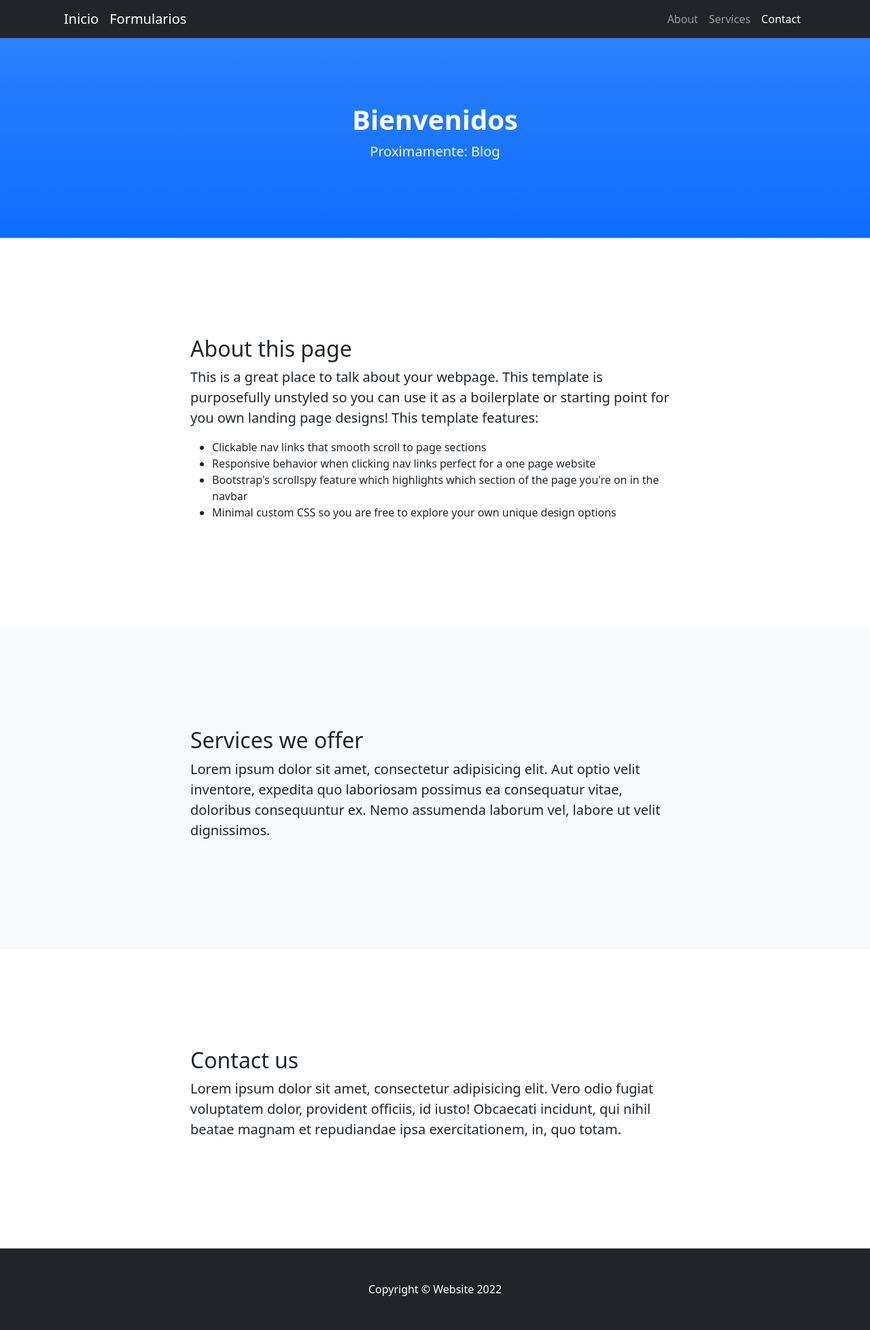
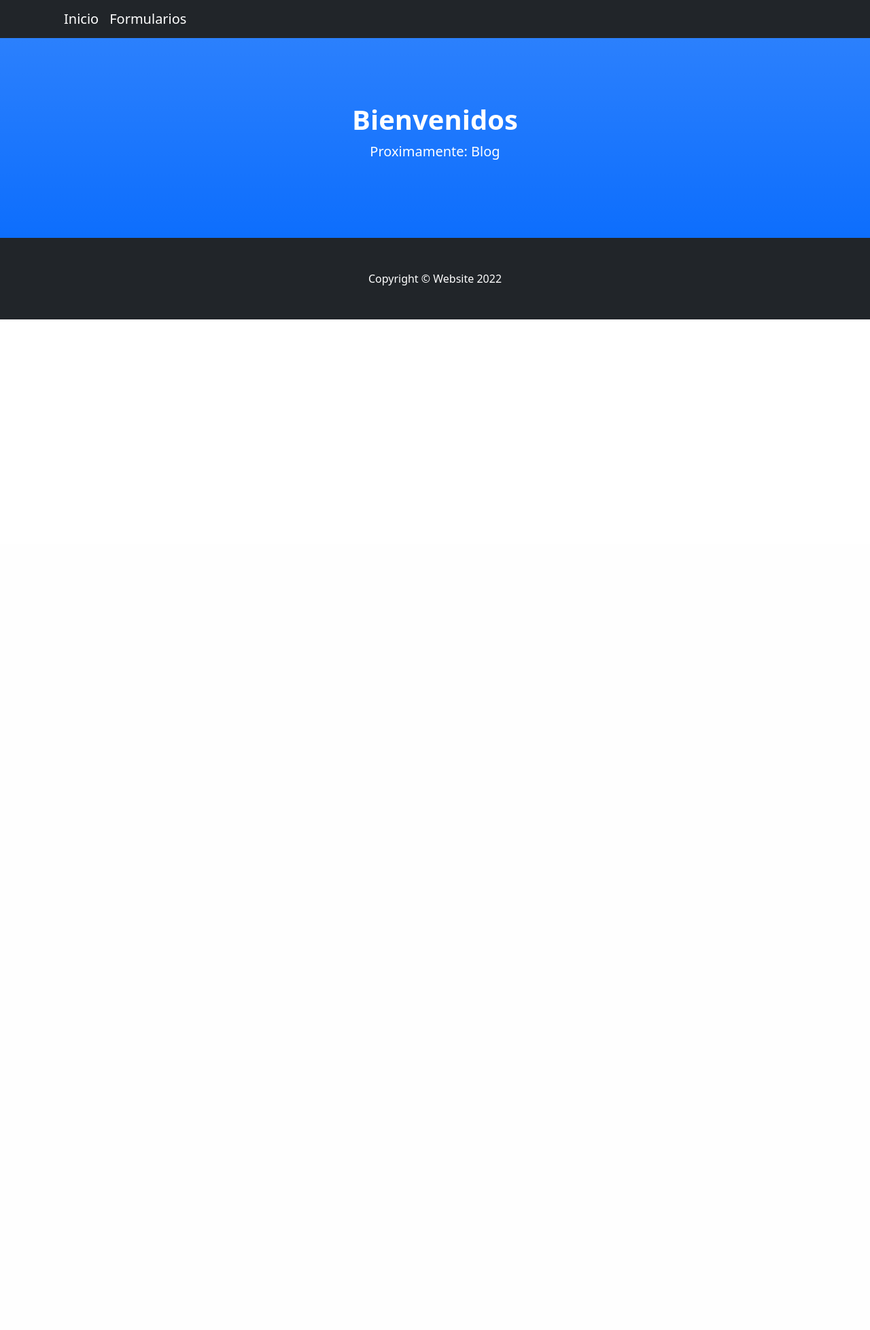
Before and after one commit to francoparnetti/Entrega1-Parnetti, a Django app: page / in a window 1280 px wide. Shown: the whole page at 68% size. After the commit the page ends 470 px from the top, so only its background shows below. Run offline with Django 4.2, Linux system fonts and the light colour scheme; some libraries are stand-ins or nearby versions.

Commit message:
Mas cambios sobre los templates para empezar a trabajar con las clases y los formularios

```diff
--- a/index/templates/index/homepage.html
+++ b/index/templates/index/homepage.html
@@ -2,6 +2,8 @@
 
 
 {% block body %}
+
+
 
 
         <!-- Header-->
@@ -9,15 +11,16 @@
             <div class="container px-4 text-center">
                 <h1 class="fw-bolder"> Bienvenidos </h1>
                 <p class="lead"> Proximamente: Blog</p>
+
                 {% comment %} <a class="btn btn-lg btn-light" href="#about">Start scrolling!</a> {% endcomment %}
             </div>
         </header>
         <!-- About section-->
-        <section id="about">
+        {% comment %} <section id="about">
             <div class="container px-4">
                 <div class="row gx-4 justify-content-center">
                     <div class="col-lg-8">
-                        <h2>About this page</h2>
+                        <h2> About</h2>
                         <p class="lead">This is a great place to talk about your webpage. This template is purposefully unstyled so you can use it as a boilerplate or starting point for you own landing page designs! This template features:</p>
                         <ul>
                             <li>Clickable nav links that smooth scroll to page sections</li>
@@ -28,9 +31,9 @@
                     </div>
                 </div>
             </div>
-        </section>
+        </section> {% endcomment %}
         <!-- Services section-->
-        <section class="bg-light" id="services">
+        {% comment %} <section class="bg-light" id="services">
             <div class="container px-4">
                 <div class="row gx-4 justify-content-center">
                     <div class="col-lg-8">
@@ -39,9 +42,9 @@
                     </div>
                 </div>
             </div>
-        </section>
+        </section> {% endcomment %}
         <!-- Contact section-->
-        <section id="contact">
+        {% comment %} <section id="contact">
             <div class="container px-4">
                 <div class="row gx-4 justify-content-center">
                     <div class="col-lg-8">
@@ -50,7 +53,7 @@
                     </div>
                 </div>
             </div>
-        </section>
+        </section> {% endcomment %}
 
 
 
--- a/index/templates/index/index.html
+++ b/index/templates/index/index.html
@@ -12,26 +12,30 @@
         <!-- Core theme CSS (includes Bootstrap)-->
         <link href={% static 'css/styles.css' %} rel="stylesheet" />
     </head>
+
+
+
     <body id="page-top">
         <!-- Navigation-->
         <nav class="navbar navbar-expand-lg navbar-dark bg-dark fixed-top" id="mainNav">
             <div class="container px-4">
-                <a class="navbar-brand" href="#page-top"> Inicio </a>
-                <a class="navbar-brand" href="#page-top"> Formularios </a>
+                <a class="navbar-brand" href={% url 'index' %}> Inicio </a>
+                <a class="navbar-brand" href={% url 'forms' %}> Formularios </a>
                 <button class="navbar-toggler" type="button" data-bs-toggle="collapse" data-bs-target="#navbarResponsive" aria-controls="navbarResponsive" aria-expanded="false" aria-label="Toggle navigation"><span class="navbar-toggler-icon"></span></button>
                 <div class="collapse navbar-collapse" id="navbarResponsive">
-                    <ul class="navbar-nav ms-auto">
-                        <li class="nav-item"><a class="nav-link" href="#about">About</a></li>
-                        <li class="nav-item"><a class="nav-link" href="#services">Services</a></li>
-                        <li class="nav-item"><a class="nav-link" href="#contact">Contact</a></li>
+                    {% comment %} <ul class="navbar-nav ms-auto">
+                        <li class="nav-item"><a class="nav-link" href="#about"> Sobre Nosotros</a></li> {% endcomment %}
+
                     </ul>
                 </div>
             </div>
         </nav>
 
-        {% block body %}{% endblock body %}
 
 
+
+
+        {% block body %}{% endblock body %}
 
 
 
--- a/index/urls.py
+++ b/index/urls.py
@@ -1,8 +1,9 @@
 from django import urls
 
 from django.urls import path
-from .views import index
+from .views import index, forms
 
 urlpatterns = [
     path("", index, name = "index"),
+    path("forms/", forms, name = "forms")
 ]
--- a/index/views.py
+++ b/index/views.py
@@ -5,3 +5,7 @@ from django.shortcuts import render
 
 def index(request):
     return render(request, "index/homepage.html", {})
+
+
+def forms(request):
+    return render(request, "index/forms.html", {})
```
Also changed, not shown: index/templates/index/forms.html (added, +15 -0 lines), index/static/scripts.js (renamed from index/static/js/scripts.js).
